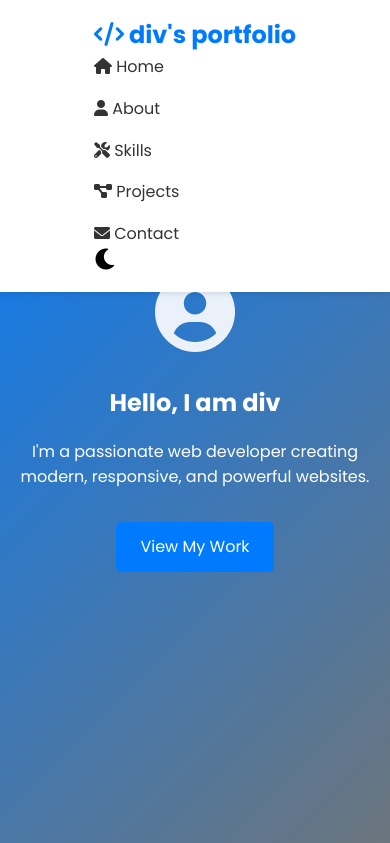
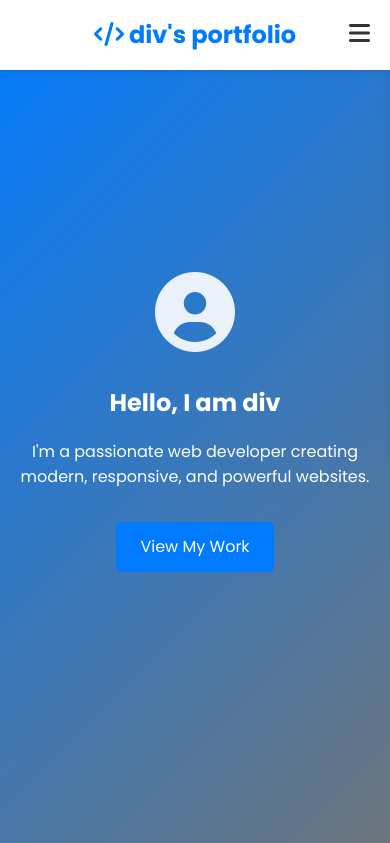
Before and after one commit to Strel-k/div-solutions.io, a PHP site: page /index.html in a window 390 px wide. Shown: the top 843 px of the page. Run offline with PHP 8.4, Linux system fonts and the light colour scheme.

Commit message:
Update portfolio design to be more modern with icons, animations, and improved layout

```diff
--- a/css/index.css
+++ b/css/index.css
@@ -98,6 +98,10 @@ header {
     font-size: 1.5rem;
     cursor: pointer;
     transition: var(--transition);
+}
+
+.hamburger {
+    display: none;
 }
 
 /* Sections */
@@ -386,13 +390,67 @@ footer {
 /* Responsive Design */
 @media (max-width: 768px) {
     .navbar {
-        flex-direction: column;
-        gap: 1rem;
+        flex-direction: row;
+        justify-content: space-between;
+        align-items: center;
+        gap: 0;
+        padding: 1rem 0;
+        position: relative;
+    }
+
+    .hamburger {
+        display: block;
+        background: none;
+        border: none;
+        font-size: 1.5rem;
+        cursor: pointer;
+        color: var(--text-color);
+        transition: var(--transition);
+        position: absolute;
+        top: 20px;
+        right: 20px;
     }
 
     .nav-links {
+        position: absolute;
+        top: 60px;
+        right: 0;
+        background-color: var(--background-color);
+        width: 200px;
         flex-direction: column;
-        gap: 1rem;
+        gap: 0;
+        padding: 1rem;
+        box-shadow: 0 4px 8px rgba(0,0,0,0.1);
+        border-radius: 0 0 0 10px;
+        transform: translateX(100%);
+        transition: transform 0.3s ease-in-out;
+        z-index: 999;
+    }
+
+    .nav-links.open {
+        transform: translateX(0);
+    }
+
+    .nav-links li {
+        margin: 1rem 0;
+    }
+
+    .nav-links a {
+        font-size: 1.2rem;
+    }
+
+    .nav-links button.theme-toggle {
+        font-size: 1rem;
+        background: none;
+        border: none;
+        cursor: pointer;
+        color: var(--text-color);
+        padding: 0;
+        margin: 0;
+        transition: var(--transition);
+        display: flex;
+        align-items: center;
+        gap: 0.3rem;
     }
 
     .hero-content h1 {
--- a/index.html
+++ b/index.html
@@ -20,8 +20,11 @@
                     <li><a href="#skills"><i class="fas fa-tools"></i> Skills</a></li>
                     <li><a href="#projects"><i class="fas fa-project-diagram"></i> Projects</a></li>
                     <li><a href="#contact"><i class="fas fa-envelope"></i> Contact</a></li>
+                    <li>
+                        <button class="theme-toggle" aria-label="Toggle Dark Mode"><i class="fas fa-moon"></i> Dark Mode</button>
+                    </li>
                 </ul>
-                <button class="theme-toggle" aria-label="Toggle Dark Mode"><i class="fas fa-moon"></i></button>
+                <button class="hamburger"><i class="fas fa-bars"></i></button>
             </div>
         </nav>
     </header>
--- a/js/script.js
+++ b/js/script.js
@@ -51,4 +51,12 @@ document.addEventListener('DOMContentLoaded', () => {
     faders.forEach(fader => {
         appearOnScroll.observe(fader);
     });
+
+    // Hamburger menu toggle
+    const hamburger = document.querySelector('.hamburger');
+    const navLinks = document.querySelector('.nav-links');
+
+    hamburger.addEventListener('click', () => {
+        navLinks.classList.toggle('open');
+    });
 });
```
